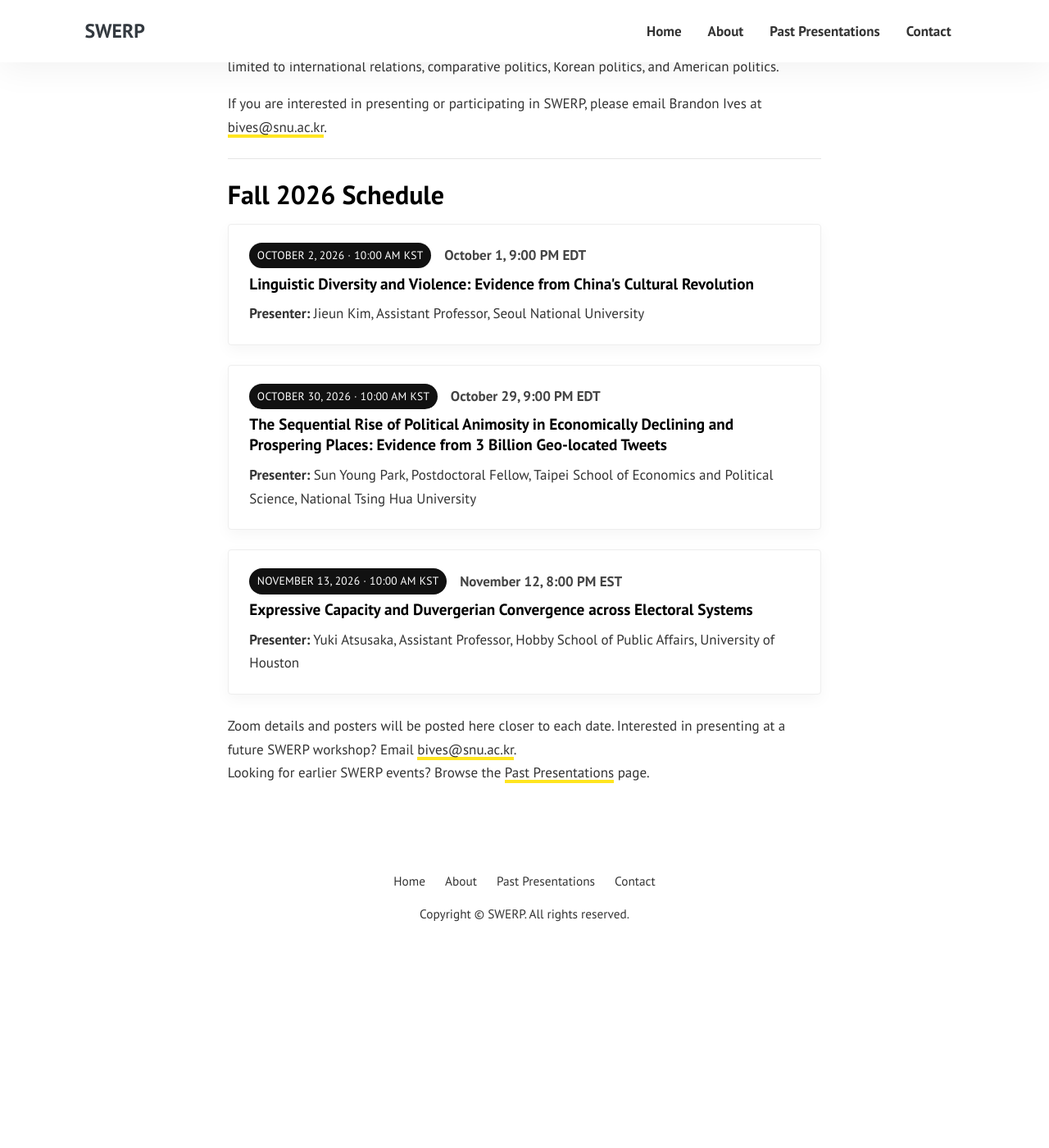
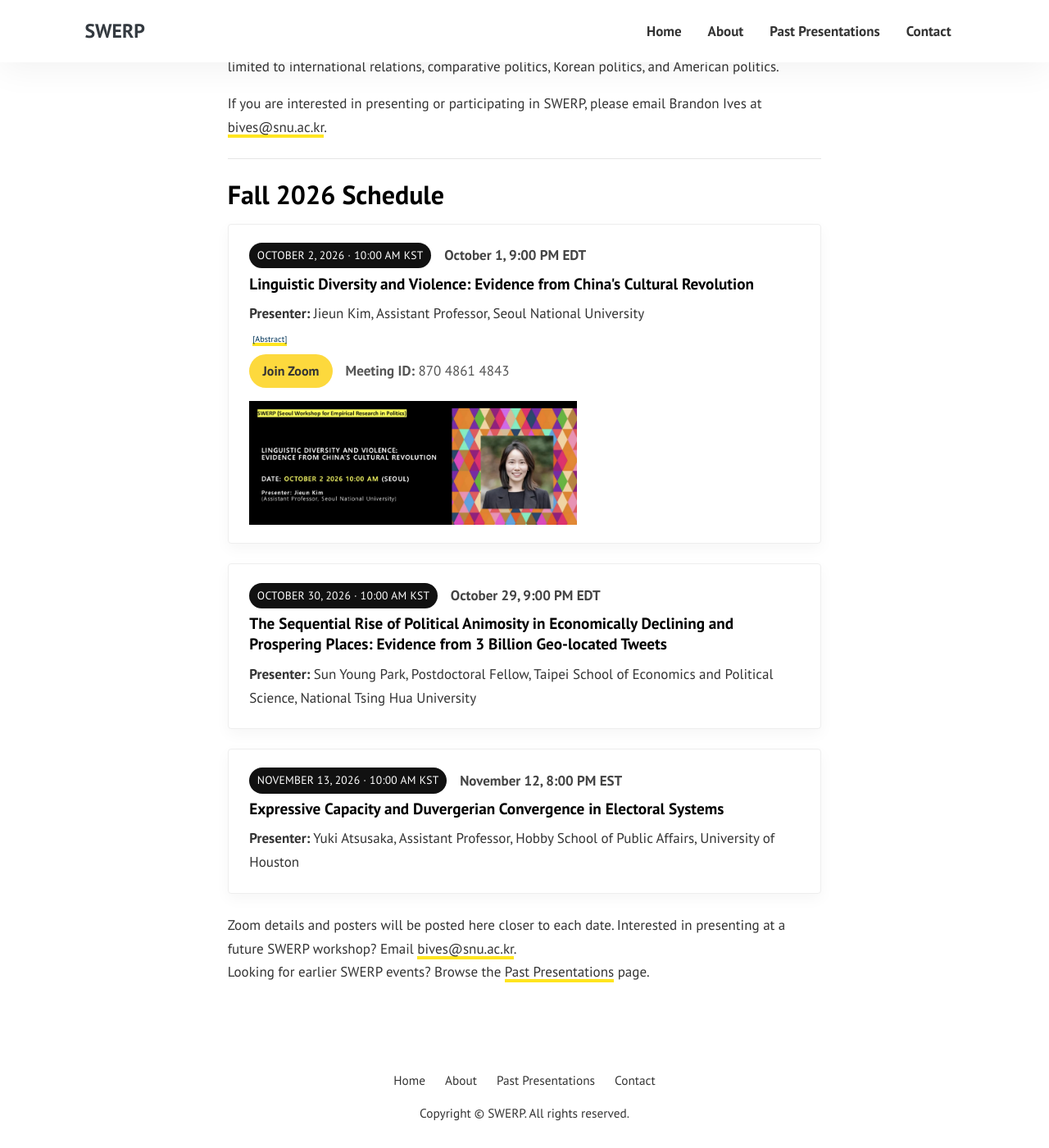
Before and after one commit to sysilviakim/swerp, a Jekyll site: the page built from index.html, in a window 1280 px wide and 1400 px high, scrolled down 520 px. Shown: the whole window at 82% size. Built offline with Jekyll 4.4.1, drawn with Linux system fonts in a browser that asks for light colours; before the commit the page ends 1677 px from its top, so only the background shows below that.

Commit message:
Add Zoom link, poster, and abstract for Oct 2 Jieun Kim event
Also update the Atsusaka title ("in Electoral Systems").

```diff
--- a/index.html
+++ b/index.html
@@ -34,6 +34,15 @@ layout: default
         </div>
         <h5 class="schedule-title font-weight-bold">Linguistic Diversity and Violence: Evidence from China's Cultural Revolution</h5>
         <p class="mb-0"><strong>Presenter:</strong> Jieun Kim, Assistant Professor, Seoul National University</p>
+        <p class="small mb-0 mt-1"><a class="abstract-link" data-bs-toggle="collapse" href="#abstract-kim2026-10" role="button" aria-expanded="false" aria-controls="abstract-kim2026-10">[Abstract]</a></p>
+        <div class="collapse mt-2" id="abstract-kim2026-10">
+          <p class="abstract-text">Can preexisting social cleavages intensify conflict even when they do not define its principal divide? I examine this question through linguistic cleavages within the Han majority during China's Cultural Revolution, a political upheaval not organized along linguistic lines. Combining an original county-level language dataset with Andrew Walder's China Political Events Dataset (1966&ndash;1971), I show that multiple-dialect counties experienced substantially higher death tolls than single-dialect counties. Event-level analysis further reveals that linguistic diversity was not associated with conflict onset but with its escalation. The death-toll gap emerged in late 1967 amid the collapse of political authority, before the wave of large-scale deaths associated with state repression. These findings underscore that politically non-salient but socially meaningful cleavages can intensify conflict without necessarily triggering it, when local social structures have room to matter.</p>
+        </div>
+        <p class="schedule-actions mt-2">
+          <a class="btn btn-join" href="https://snu-ac-kr.zoom.us/j/87048614843?pwd=7GiUtdWp6ncQHIYAXVORXDjIaZCXKm.1" target="_blank" rel="noopener">Join Zoom</a>
+          <span class="schedule-meta"><strong>Meeting ID:</strong> 870 4861 4843</span>
+        </p>
+        <a href="{{ site.baseurl }}/assets/files/2026-10-swerp-kim_orig.jpg" target="_blank" rel="noopener"><img src="{{ site.baseurl }}/assets/files/2026-10-swerp-kim_orig.jpg" class="img-fluid mt-2 event-poster" alt="Poster for the October 2026 SWERP event"></a>
       </div>
     </div>
 
@@ -54,7 +63,7 @@ layout: default
           <div class="date-pill">November 13, 2026 &middot; 10:00 AM KST</div>
           <div class="schedule-time">November 12, 8:00 PM EST</div>
         </div>
-        <h5 class="schedule-title font-weight-bold">Expressive Capacity and Duvergerian Convergence across Electoral Systems</h5>
+        <h5 class="schedule-title font-weight-bold">Expressive Capacity and Duvergerian Convergence in Electoral Systems</h5>
         <p class="mb-0"><strong>Presenter:</strong> Yuki Atsusaka, Assistant Professor, Hobby School of Public Affairs, University of Houston</p>
       </div>
     </div>
```
Also changed, not shown: assets/files/2026-10-swerp-kim_orig.jpg (added).
